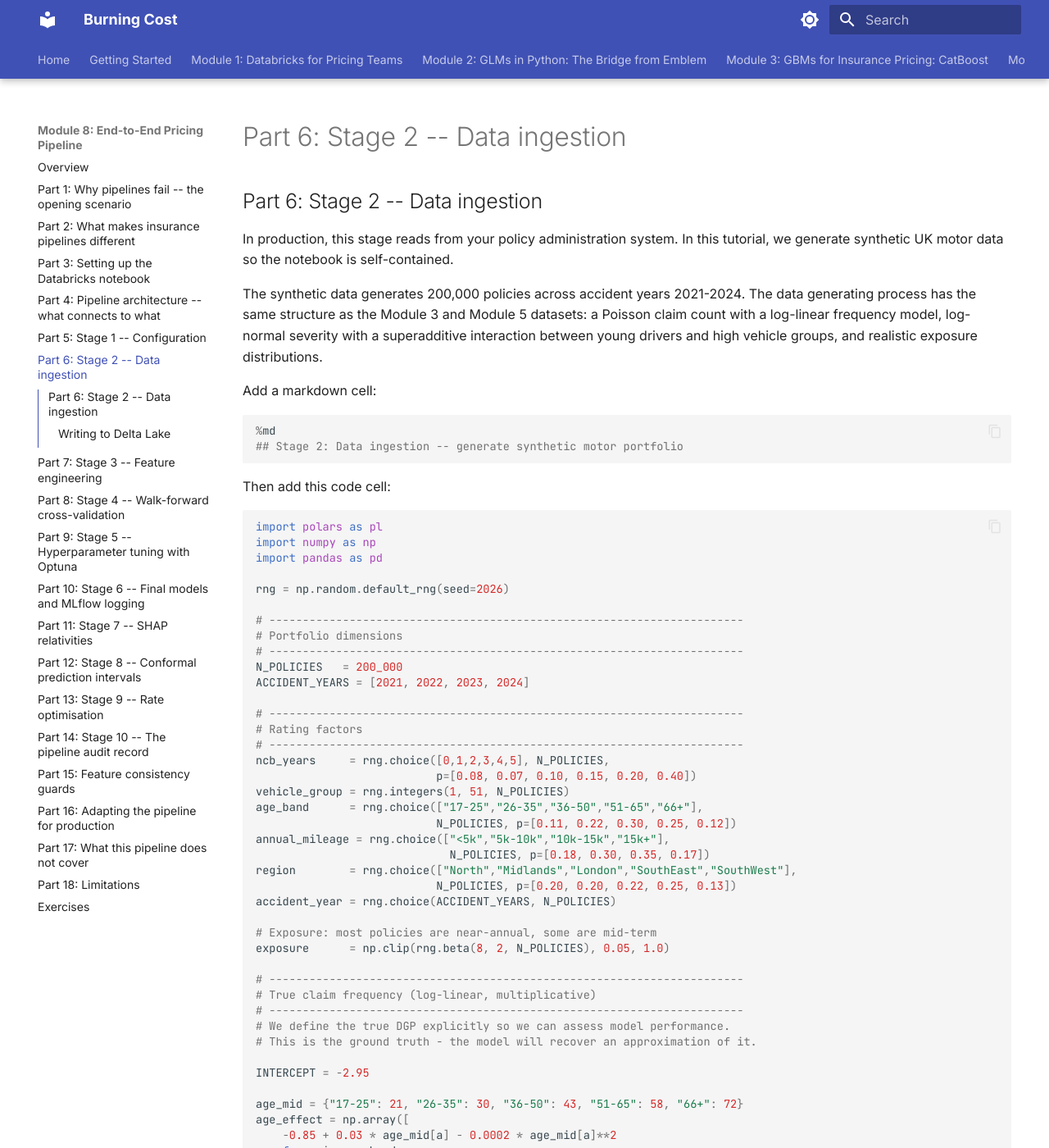
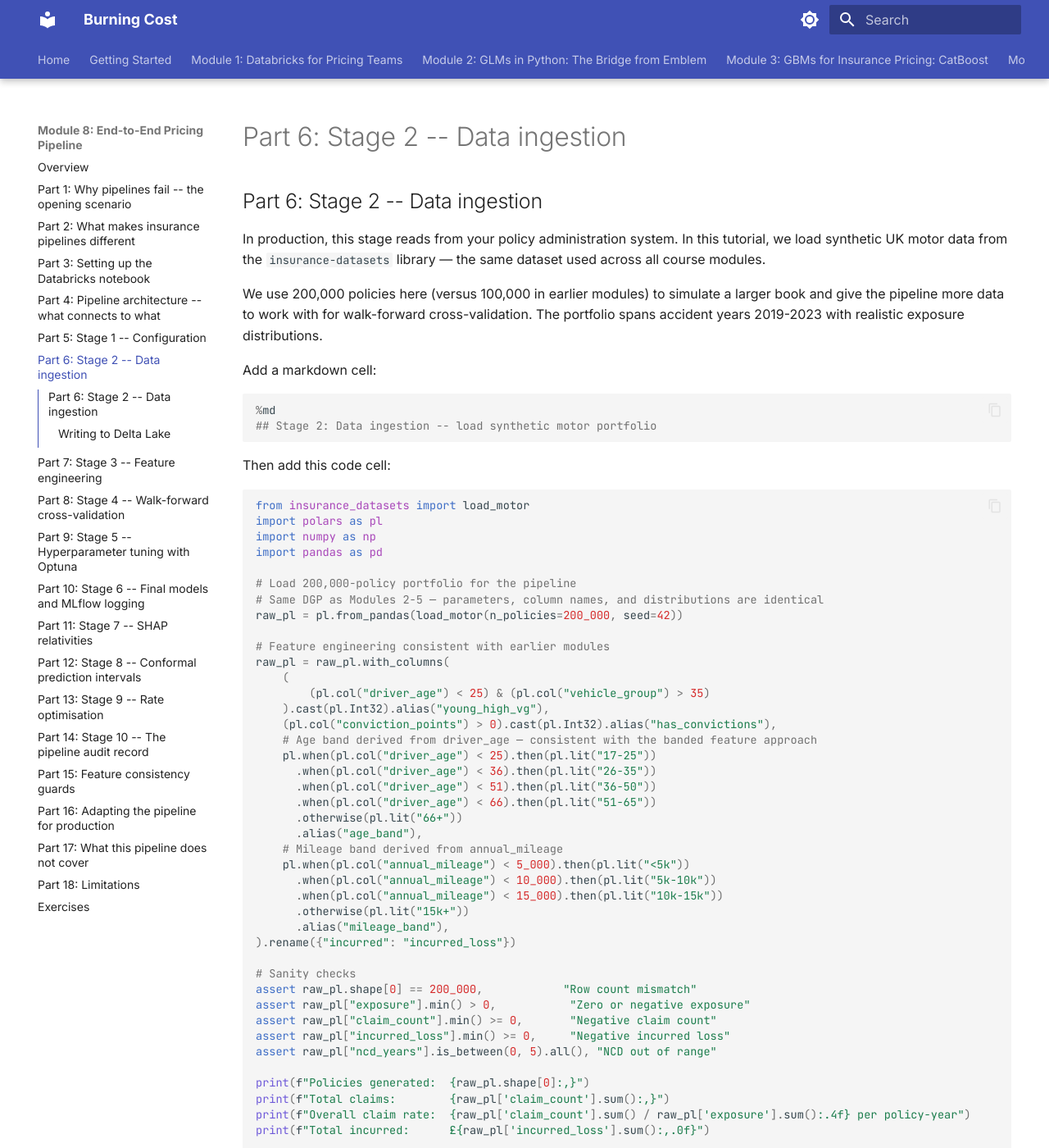
Before and after one commit to burning-cost/course, an MkDocs documentation site: the page built from docs/module-08/part-06-stage-2-data-ingestion.md, in a window 1280 px wide and 1400 px high. Shown: the whole window at 82% size. Built offline with MkDocs 1.6.1 and Material for MkDocs 9.7.7, drawn with Linux system fonts in a browser that asks for light colours; some of the changed text lies outside the part shown.

````diff
--- a/docs/module-08/part-06-stage-2-data-ingestion.md
+++ b/docs/module-08/part-06-stage-2-data-ingestion.md
@@ -1,136 +1,62 @@
 ## Part 6: Stage 2 -- Data ingestion
 
-In production, this stage reads from your policy administration system. In this tutorial, we generate synthetic UK motor data so the notebook is self-contained.
+In production, this stage reads from your policy administration system. In this tutorial, we load synthetic UK motor data from the `insurance-datasets` library — the same dataset used across all course modules.
 
-The synthetic data generates 200,000 policies across accident years 2021-2024. The data generating process has the same structure as the Module 3 and Module 5 datasets: a Poisson claim count with a log-linear frequency model, log-normal severity with a superadditive interaction between young drivers and high vehicle groups, and realistic exposure distributions.
+We use 200,000 policies here (versus 100,000 in earlier modules) to simulate a larger book and give the pipeline more data to work with for walk-forward cross-validation. The portfolio spans accident years 2019-2023 with realistic exposure distributions.
 
 Add a markdown cell:
 
 ```python
 %md
-## Stage 2: Data ingestion -- generate synthetic motor portfolio
+## Stage 2: Data ingestion -- load synthetic motor portfolio
 ```
 
 Then add this code cell:
 
 ```python
+from insurance_datasets import load_motor
 import polars as pl
 import numpy as np
 import pandas as pd
 
-rng = np.random.default_rng(seed=2026)
+# Load 200,000-policy portfolio for the pipeline
+# Same DGP as Modules 2-5 — parameters, column names, and distributions are identical
+raw_pl = pl.from_pandas(load_motor(n_policies=200_000, seed=42))
 
-# -----------------------------------------------------------------------
-# Portfolio dimensions
-# -----------------------------------------------------------------------
-N_POLICIES   = 200_000
-ACCIDENT_YEARS = [2021, 2022, 2023, 2024]
-
-# -----------------------------------------------------------------------
-# Rating factors
-# -----------------------------------------------------------------------
-ncb_years     = rng.choice([0,1,2,3,4,5], N_POLICIES,
-                           p=[0.08, 0.07, 0.10, 0.15, 0.20, 0.40])
-vehicle_group = rng.integers(1, 51, N_POLICIES)
-age_band      = rng.choice(["17-25","26-35","36-50","51-65","66+"],
-                           N_POLICIES, p=[0.11, 0.22, 0.30, 0.25, 0.12])
-annual_mileage = rng.choice(["<5k","5k-10k","10k-15k","15k+"],
-                             N_POLICIES, p=[0.18, 0.30, 0.35, 0.17])
-region        = rng.choice(["North","Midlands","London","SouthEast","SouthWest"],
-                           N_POLICIES, p=[0.20, 0.20, 0.22, 0.25, 0.13])
-accident_year = rng.choice(ACCIDENT_YEARS, N_POLICIES)
-
-# Exposure: most policies are near-annual, some are mid-term
-exposure      = np.clip(rng.beta(8, 2, N_POLICIES), 0.05, 1.0)
-
-# -----------------------------------------------------------------------
-# True claim frequency (log-linear, multiplicative)
-# -----------------------------------------------------------------------
-# We define the true DGP explicitly so we can assess model performance.
-# This is the ground truth - the model will recover an approximation of it.
-
-INTERCEPT = -2.95
-
-age_mid = {"17-25": 21, "26-35": 30, "36-50": 43, "51-65": 58, "66+": 72}
-age_effect = np.array([
-    -0.85 + 0.03 * age_mid[a] - 0.0002 * age_mid[a]**2
-    for a in age_band
-])
-
-# NCB: strong monotone effect - each year of NCD reduces frequency
-ncb_effect = -0.18 * ncb_years
-
-# Vehicle group: positive effect with superadditive interaction for young drivers
-vg_effect = 0.012 * vehicle_group
-
-# Young driver x high vehicle group superadditive interaction
-is_young  = np.array([1 if a == "17-25" else 0 for a in age_band])
-high_vg   = (vehicle_group > 35).astype(float)
-interaction_effect = 0.45 * is_young * high_vg
-
-# Region
-region_effects = {
-    "North": 0.0, "Midlands": 0.08, "London": 0.40,
-    "SouthEast": 0.22, "SouthWest": 0.05
-}
-region_effect = np.array([region_effects[r] for r in region])
-
-# Mileage: more miles, more claims
-mileage_effects = {"<5k": -0.10, "5k-10k": 0.0, "10k-15k": 0.12, "15k+": 0.28}
-mileage_effect  = np.array([mileage_effects[m] for m in annual_mileage])
-
-# True log-frequency per policy-year (claim count model)
-log_freq = (INTERCEPT + age_effect + ncb_effect + vg_effect +
-            interaction_effect + region_effect + mileage_effect)
-
-# Expected claim count = frequency * exposure
-true_freq       = np.exp(log_freq)
-expected_claims = true_freq * exposure
-claim_count     = rng.poisson(expected_claims)
-
-# -----------------------------------------------------------------------
-# Severity: log-normal with heavier tail for young high-vehicle drivers
-# -----------------------------------------------------------------------
-sev_log_mean   = 7.1 + 0.008 * vehicle_group + 0.25 * is_young * high_vg
-sev_log_sd     = 0.90 + 0.10 * is_young
-
-# Simulate severity per policy (only meaningful where claim_count > 0)
-sev_per_claim  = np.exp(rng.normal(sev_log_mean, sev_log_sd, N_POLICIES))
-incurred_loss  = claim_count * sev_per_claim  # zero for no-claim policies
-
-print(f"Policies generated:  {N_POLICIES:,}")
-print(f"Total claims:        {claim_count.sum():,}")
-print(f"Overall claim rate:  {claim_count.sum() / exposure.sum():.4f} per policy-year")
-print(f"Total incurred:      £{incurred_loss.sum():,.0f}")
-print(f"Mean severity (claims only): £{incurred_loss[claim_count>0].mean():,.0f}")
-```
-
-**What you should see:** Around 200,000 policies, 10,000-12,000 total claims (roughly 5.5% claim frequency), and a mean severity in the range of £2,000-£4,000. The exact numbers will depend on the random seed.
-
-Now assemble the Polars DataFrame:
-
-```python
-raw_pl = pl.DataFrame({
-    "policy_id":      [f"POL{i:07d}" for i in range(N_POLICIES)],
-    "accident_year":  accident_year.tolist(),
-    "ncb_years":      ncb_years.tolist(),
-    "vehicle_group":  vehicle_group.tolist(),
-    "age_band":       age_band.tolist(),
-    "annual_mileage": annual_mileage.tolist(),
-    "region":         region.tolist(),
-    "exposure":       exposure.tolist(),
-    "claim_count":    claim_count.tolist(),
-    "incurred_loss":  incurred_loss.tolist(),
-})
+# Feature engineering consistent with earlier modules
+raw_pl = raw_pl.with_columns(
+    (
+        (pl.col("driver_age") < 25) & (pl.col("vehicle_group") > 35)
+    ).cast(pl.Int32).alias("young_high_vg"),
+    (pl.col("conviction_points") > 0).cast(pl.Int32).alias("has_convictions"),
+    # Age band derived from driver_age — consistent with the banded feature approach
+    pl.when(pl.col("driver_age") < 25).then(pl.lit("17-25"))
+      .when(pl.col("driver_age") < 36).then(pl.lit("26-35"))
+      .when(pl.col("driver_age") < 51).then(pl.lit("36-50"))
+      .when(pl.col("driver_age") < 66).then(pl.lit("51-65"))
+      .otherwise(pl.lit("66+"))
+      .alias("age_band"),
+    # Mileage band derived from annual_mileage
+    pl.when(pl.col("annual_mileage") < 5_000).then(pl.lit("<5k"))
+      .when(pl.col("annual_mileage") < 10_000).then(pl.lit("5k-10k"))
+      .when(pl.col("annual_mileage") < 15_000).then(pl.lit("10k-15k"))
+      .otherwise(pl.lit("15k+"))
+      .alias("mileage_band"),
+).rename({"incurred": "incurred_loss"})
 
 # Sanity checks
-assert raw_pl.shape[0] == N_POLICIES,         "Row count mismatch"
+assert raw_pl.shape[0] == 200_000,            "Row count mismatch"
 assert raw_pl["exposure"].min() > 0,           "Zero or negative exposure"
 assert raw_pl["claim_count"].min() >= 0,       "Negative claim count"
 assert raw_pl["incurred_loss"].min() >= 0,     "Negative incurred loss"
-assert raw_pl["ncb_years"].is_between(0, 5).all(), "NCB out of range"
+assert raw_pl["ncd_years"].is_between(0, 5).all(), "NCD out of range"
 
-print("Data shape:", raw_pl.shape)
+print(f"Policies generated:  {raw_pl.shape[0]:,}")
+print(f"Total claims:        {raw_pl['claim_count'].sum():,}")
+print(f"Overall claim rate:  {raw_pl['claim_count'].sum() / raw_pl['exposure'].sum():.4f} per policy-year")
+print(f"Total incurred:      £{raw_pl['incurred_loss'].sum():,.0f}")
+
+print("\nData shape:", raw_pl.shape)
 print("\nAccident year distribution:")
 print(raw_pl.group_by("accident_year").agg(
     pl.len().alias("n_policies"),
@@ -140,6 +66,12 @@ print(raw_pl.group_by("accident_year").agg(
     (pl.col("claims") / pl.col("exposure")).round(4).alias("freq")
 ))
 ```
+
+**What you should see:** 200,000 policies, around 15,000 total claims (roughly 7-8% claim frequency), and total incurred in the £50-80m range. The accident year distribution spans 2019-2023 because the DGP assigns inception dates across a 5-year window.
+
+**Why 200,000 policies here:** Walk-forward cross-validation splits the data by accident year. With 5 years of data and training sets that grow from 1 to 4 years, a 200,000-policy book gives each fold enough claims to fit stable frequency and severity models. With only 100,000 policies, the early folds (1 year of training data, ~40,000 policies) would be too thin for reliable hyperparameter tuning.
+
+**Why the same library across all modules:** The column names, distributions, and DGP parameters are identical to Modules 2-5. A pricing team would not rebuild the synthetic portfolio for every model iteration. Consistent data means the pipeline's outputs are directly comparable to what earlier modules produced.
 
 ### Writing to Delta Lake
 
--- a/docs/module-10/part-05-generating-the-synthetic-motor-portfolio.md
+++ b/docs/module-10/part-05-generating-the-synthetic-motor-portfolio.md
@@ -1,77 +1,85 @@
 ## Part 5: Generating the synthetic motor portfolio
 
-We use the same synthetic dataset from Module 2. The data generation code is reproduced here so this module is self-contained. If you still have the Module 2 notebook running, you can skip this step and use the data from there — but it is safer to regenerate.
+We use the same synthetic dataset from Modules 2-5. Load it from `insurance-datasets` with the same seed so the portfolio is identical throughout the course.
 
 ```python
-rng = np.random.default_rng(seed=42)
-n   = 100_000
+from insurance_datasets import load_motor
+import polars as pl
+import numpy as np
 
-# Rating factors
-areas             = ["A", "B", "C", "D", "E", "F"]
-area              = rng.choice(areas, size=n, p=[0.10, 0.18, 0.25, 0.22, 0.15, 0.10])
-vehicle_group     = rng.integers(1, 51, size=n)
-ncd_years         = rng.choice([0, 1, 2, 3, 4, 5], size=n, p=[0.08, 0.07, 0.09, 0.12, 0.20, 0.44])
-driver_age        = rng.integers(17, 86, size=n)
-conviction_points = rng.choice([0, 3, 6, 9], size=n, p=[0.78, 0.12, 0.07, 0.03])
-annual_mileage    = rng.integers(3_000, 35_000, size=n)
-exposure          = np.clip(rng.beta(8, 2, size=n), 0.05, 1.0)
+# Same 100,000-policy portfolio as all previous modules
+df_raw = pl.from_pandas(load_motor(n_policies=100_000, seed=42))
+```
 
-# True log-frequency (with a planted interaction: young driver × high vehicle group)
-area_effect       = {"A": 0.0, "B": 0.10, "C": 0.20, "D": 0.35, "E": 0.50, "F": 0.70}
-conviction_effect = {0: 0.0, 3: 0.25, 6: 0.55, 9: 0.90}
+This module needs two planted interactions that we demonstrate the neural interaction detector can find:
 
-log_mu = (
-    -3.10
-    + np.array([area_effect[a] for a in area])
-    + (-0.15) * ncd_years
-    + 0.010   * (vehicle_group - 25)
-    + np.where(driver_age < 25, 0.55, np.where(driver_age > 70, 0.20, 0.0))
-    + np.array([conviction_effect[c] for c in conviction_points])
-    + np.where((driver_age < 25) & (vehicle_group > 35), 0.30, 0.0)  # planted interaction
-    + np.where((ncd_years == 0) & (conviction_points > 0), 0.20, 0.0)  # second planted interaction
+1. `driver_age < 25` AND `vehicle_group > 35`: a supermultiplicative bump for young drivers in high-group vehicles. This is the interaction the Module 3 GLM missed and the GBM found.
+2. `ncd_years == 0` AND `conviction_points > 0`: zero NCD combined with conviction points adds extra risk beyond what the main effects capture.
+
+```python
+# Add the two interactions as explicit features — we know they exist
+# The NID will score these two interactions highly, validating the detection
+df = df_raw.with_columns(
+    (pl.col("conviction_points") > 0).cast(pl.Int32).alias("has_convictions"),
+    (
+        (pl.col("driver_age") < 25) & (pl.col("vehicle_group") > 35)
+    ).cast(pl.Int32).alias("young_high_vg"),
+    (
+        (pl.col("ncd_years") == 0) & (pl.col("conviction_points") > 0)
+    ).cast(pl.Int32).alias("zero_ncd_convicted"),
 )
 
-claim_count = rng.poisson(np.exp(log_mu) * exposure)
+claim_count = df["claim_count"].to_numpy()
+exposure = df["exposure"].to_numpy()
 
-print(f"Policies:     {n:,}")
+print(f"Policies:     {len(df):,}")
 print(f"Claim count:  {claim_count.sum():,}")
-print(f"Mean freq:    {(claim_count / exposure).mean():.4f}")
+print(f"Mean freq:    {(claim_count.sum() / exposure.sum()):.4f}")
+
+# Check the two interaction groups
+young_high = df.filter(pl.col("young_high_vg") == 1)
+zero_ncd_conv = df.filter(pl.col("zero_ncd_convicted") == 1)
+
+print(f"\nyoung_high_vg group:      {len(young_high):,} policies, "
+      f"freq={young_high['claim_count'].sum() / young_high['exposure'].sum():.4f}")
+print(f"zero_ncd_convicted group: {len(zero_ncd_conv):,} policies, "
+      f"freq={zero_ncd_conv['claim_count'].sum() / zero_ncd_conv['exposure'].sum():.4f}")
 ```
 
-**What to notice:** the data generation includes two planted interactions:
-1. `driver_age < 25` AND `vehicle_group > 35`: a supermultiplicative 0.30 log-unit bump for young drivers in high-group vehicles. This is the interaction the pipeline should detect first.
-2. `ncd_years == 0` AND `conviction_points > 0`: zero NCD combined with conviction points adds an extra 0.20 log-unit penalty.
-
-These are exactly the kind of interactions a GLM with main effects alone cannot capture.
+**What to notice:** The `young_high_vg` group will show materially higher claim frequency than the product of the young driver and high vehicle group main effects would predict. The `zero_ncd_convicted` group similarly shows a frequency bump beyond the sum of the NCD=0 and conviction effects. These are exactly the kind of interactions a GLM with main effects alone cannot capture — and the ones the neural interaction detector should score highest.
 
 ### Create the feature DataFrame
 
 ```python
 # Discretise continuous features as we would in a real pricing model
+driver_age_arr = df["driver_age"].to_numpy()
+vehicle_group_arr = df["vehicle_group"].to_numpy()
+annual_mileage_arr = df["annual_mileage"].to_numpy()
+
 age_band = np.select(
-    [driver_age < 22, driver_age < 26, driver_age < 35, driver_age < 50, driver_age < 70],
+    [driver_age_arr < 22, driver_age_arr < 26, driver_age_arr < 35, driver_age_arr < 50, driver_age_arr < 70],
     ["17-21", "22-25", "26-34", "35-49", "50-69"],
     default="70+"
 )
 
 vg_band = np.select(
-    [vehicle_group <= 10, vehicle_group <= 20, vehicle_group <= 30, vehicle_group <= 40],
+    [vehicle_group_arr <= 10, vehicle_group_arr <= 20, vehicle_group_arr <= 30, vehicle_group_arr <= 40],
     ["1-10", "11-20", "21-30", "31-40"],
     default="41-50"
 )
 
 mileage_band = np.select(
-    [annual_mileage < 8_000, annual_mileage < 15_000, annual_mileage < 25_000],
+    [annual_mileage_arr < 8_000, annual_mileage_arr < 15_000, annual_mileage_arr < 25_000],
     ["low", "medium", "high"],
     default="very_high"
 )
 
 X = pl.DataFrame({
-    "area":              area,
+    "area":              df["area"].to_numpy(),
     "vehicle_group":     vg_band,
-    "ncd_years":         ncd_years.astype(np.int32),
+    "ncd_years":         df["ncd_years"].to_numpy().astype(np.int32),
     "age_band":          age_band,
-    "conviction_points": conviction_points.astype(np.int32),
+    "has_convictions":   df["has_convictions"].to_numpy().astype(np.int32),
     "annual_mileage":    mileage_band,
 }).with_columns([
     pl.col("area").cast(pl.Categorical),
````
Also changed, not shown: other parts of docs/module-10/part-05-generating-the-synthetic-motor-portfolio.md (+1 -1 lines), docs/module-05/part-04-building-the-synthetic-motor-dataset.md (+1 -1 lines), docs/module-11/part-08-fitting-an-mbbefd-curve-to-claims-data.md (+27 -41 lines).
